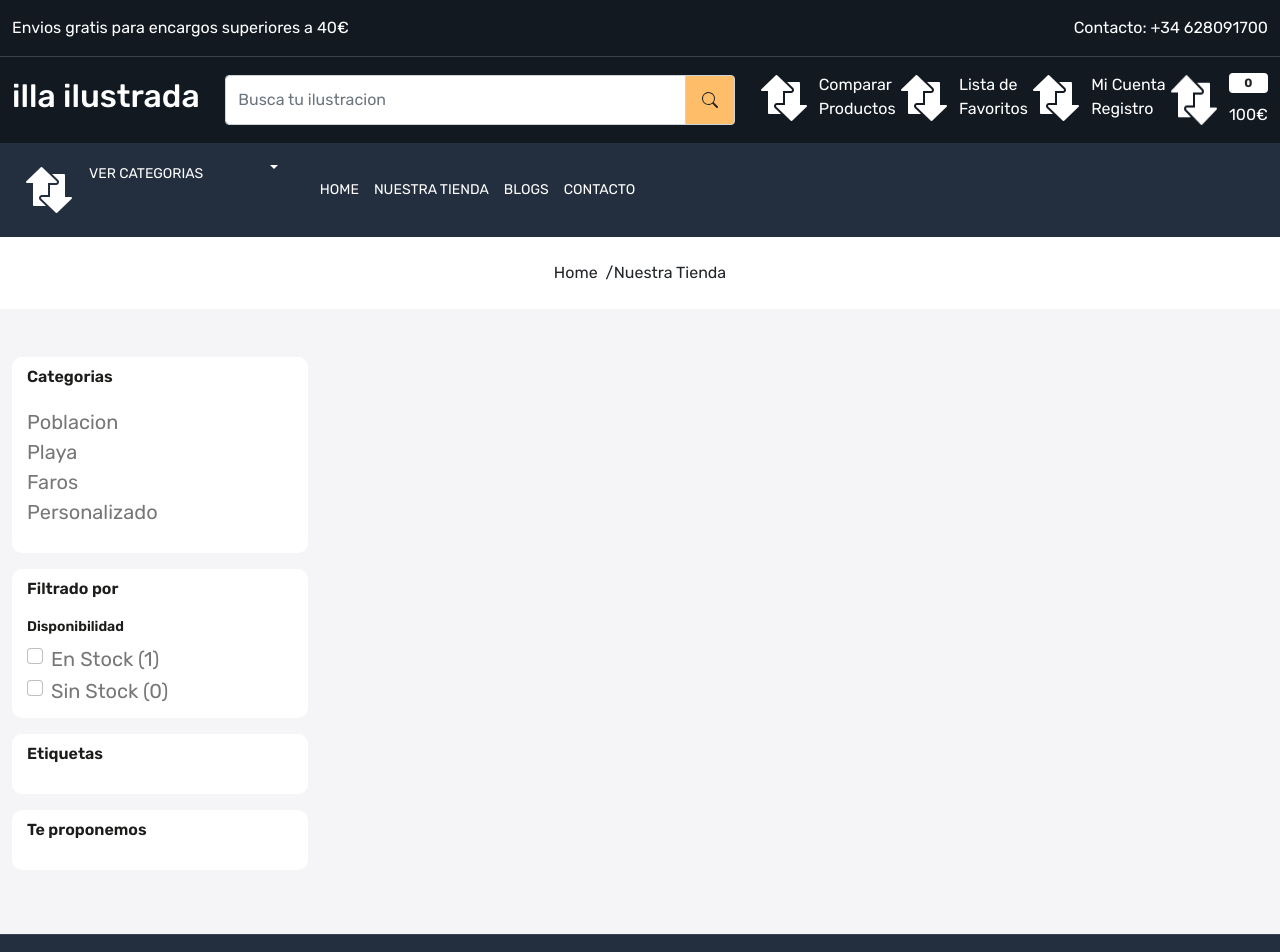
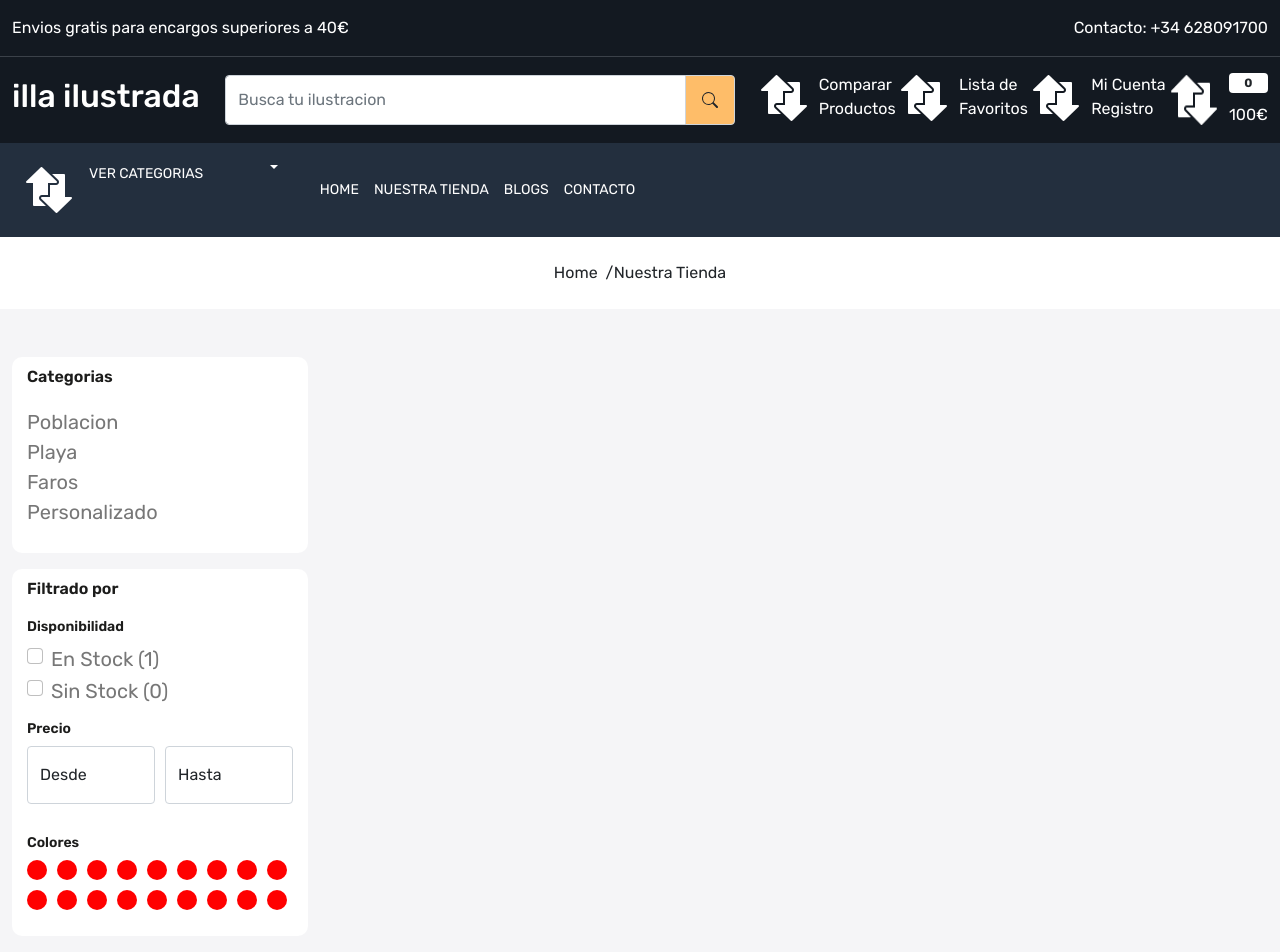
Before and after one commit to PonsBarto/illa_Ilustrada_front, a React (Create React App) app: page /store in a window 1280 px wide. Shown: the top 952 px of the page. Built offline with nearby package versions, Linux system fonts and the light colour scheme.

Commit message:
terminado los filtros de la parte izquierda de tienda

```diff
--- a/src/App.css
+++ b/src/App.css
@@ -314,6 +314,20 @@ small-banner {
   font-weight: 600;
   color: var(--color-1c1c1b);
   margin-bottom: 15 px;
+  margin-top: 15px;
+}
+
+.colors{
+  list-style-type: none;
+  display: flex;
+  flex-wrap: wrap;
+  gap: 10px;
+}
+.colors li {
+  width: 20px;
+  height: 20px;
+  background-color: red;
+  border-radius: 50%;
 }
 
 /*Our Sotre*/
--- a/src/pages/OurStore.js
+++ b/src/pages/OurStore.js
@@ -26,6 +26,7 @@ const OurStore = () => {
                 <h3 className="filter-title">Filtrado por</h3>
                 <div>
                   <h5 className="sub-title">Disponibilidad</h5>
+                  <div>
                     <div className="form-check">
                       <input
                         className="form-check-input"
@@ -49,12 +50,54 @@ const OurStore = () => {
                       </label>
                     </div>
                   </div>
+                  <h5 className="sub-title">Precio</h5>
+                  <div className="d-flex aling-items-center gap-10">
+                    <div className="form-floating mb-3">
+                      <input
+                        type="email"
+                        className="form-control py-1"
+                        id="floatingInput"
+                        placeholder="from"
+                      />
+                      <label htmlfor="floatingInput">Desde</label>
                     </div>
-              <div className="filter-card mb-3">
-                <h3 className="filter-title">Etiquetas</h3>
+                    <div className="form-floating mb-3">
+                      <input
+                        type="email"
+                        className="form-control py-1"
+                        id="floatingInput1"
+                        placeholder="to"
+                      />
+                      <label htmlfor="floatingInput1">Hasta</label>
                     </div>
-              <div className="filter-card mb-3">
-                <h3 className="filter-title">Te proponemos</h3>
+                  </div>
+                  <h5 className="sub-title">Colores</h5>
+                  <div>
+                    <div>
+                        <ul className="colors ps-0">
+                            <li></li>
+                            <li></li>
+                            <li></li>
+                            <li></li>
+                            <li></li>
+                            <li></li>
+                            <li></li>
+                            <li></li>
+                            <li></li>
+                            <li></li>
+                            <li></li>
+                            <li></li>
+                            <li></li>
+                            <li></li>
+                            <li></li>
+                            <li></li>
+                            <li></li>
+                            <li></li>
+
+                        </ul>
+                    </div>
+                  </div>
+                </div>
               </div>
             </div>
             <div className="col-9"></div>
```
Lines whose indentation alone changed are shown as unchanged.
